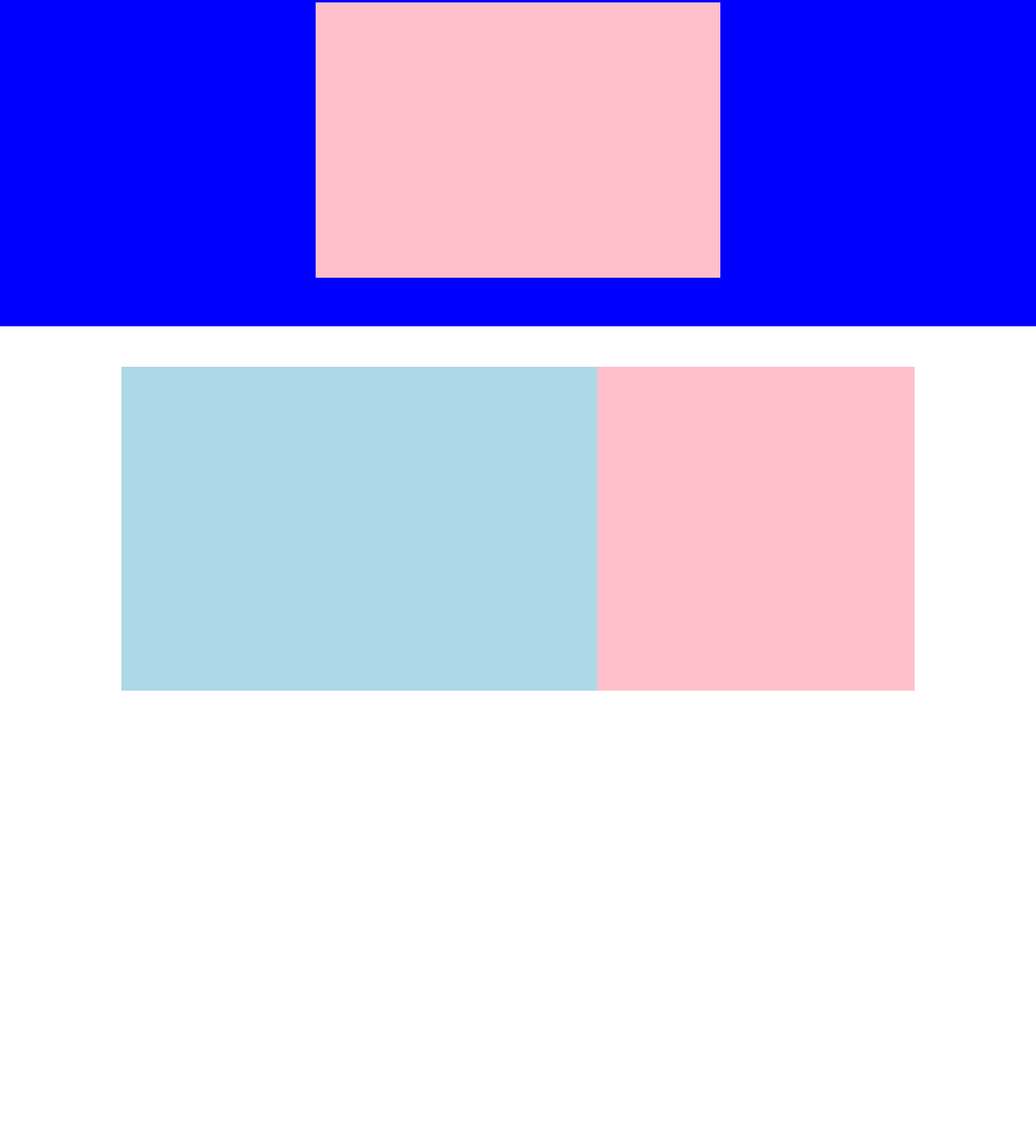
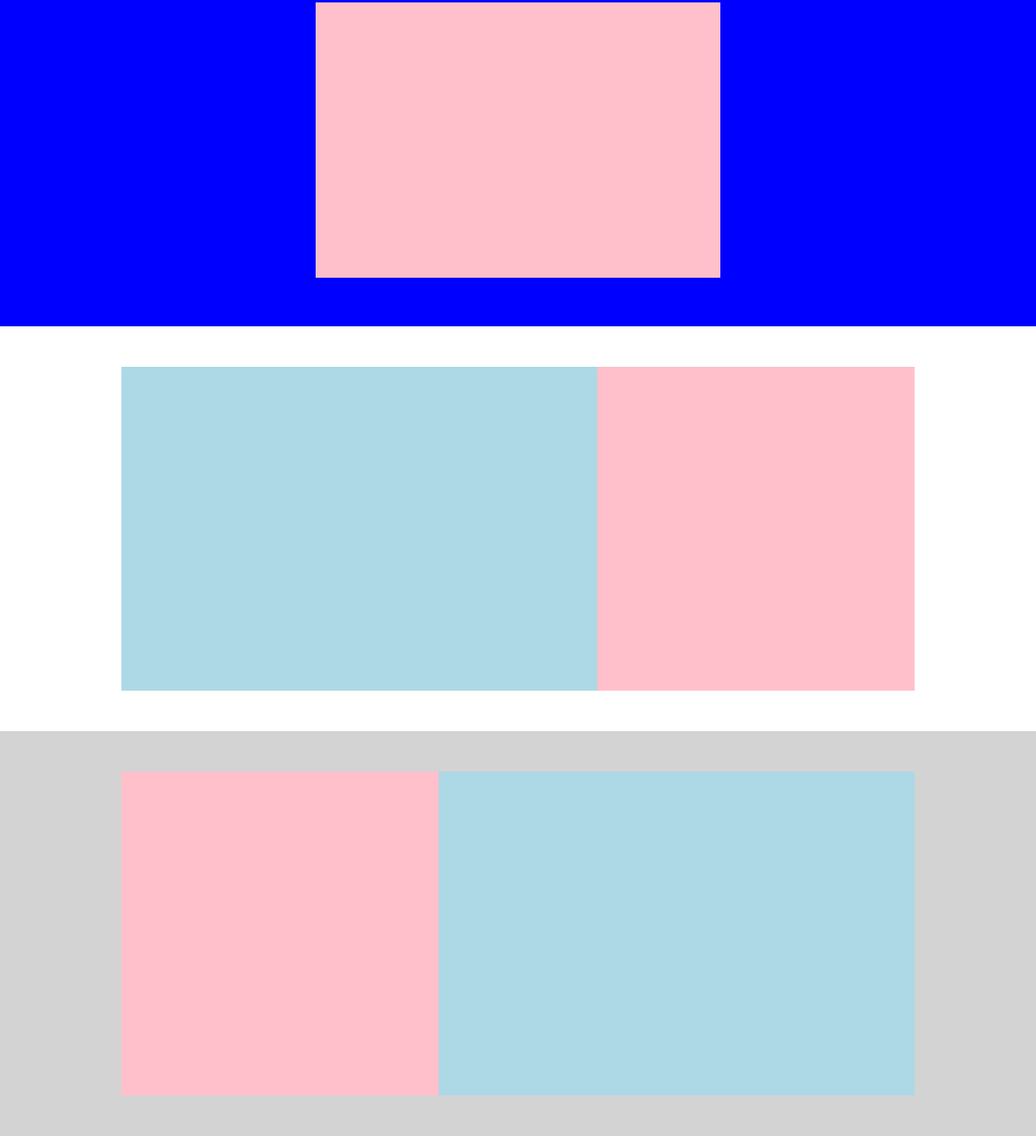
Before and after one commit to IvanoPisaniello/htmlcss-struttura-discord, a plain HTML site: page index.html in a window 1280 px wide. Shown: the part 137-1540 px from the top of the page at 81% size. Before the commit the page ends 1040 px from the top, so only its background shows below. Drawn offline with Linux system fonts and the light colour scheme.

Commit message:
added second section

```diff
--- a/index.html
+++ b/index.html
@@ -27,20 +27,30 @@
         </div>
 
     </header>
+    <!-- buttons-section -->
     <main>
         <section class="buttons-section ">
             <div class="header-buttons container">
 
             </div>
         </section>
-
-        <section class="first-section container">
-            <div class="server-section d-flex">
+        <!-- first-section -->
+        <section class="first-section ">
+            <div class="inside-section d-flex container">
                 <div class="image-left"></div>
                 <div class="text-right"></div>
             </div>
+        </section>
+        <!-- second-section -->
+        <section class="second-section bg-grey">
+            <div class="inside-section d-flex container">
+                <div class="text-right"></div>
+                <div class="image-left"></div>
+            </div>
+        </section>
+        <!-- third-section -->
 
-        </section>
+
     </main>
     <footer></footer>
 
--- a/style.css
+++ b/style.css
@@ -23,8 +23,8 @@ li {
         none;
 }
 
-.bg.grey {
-    background-color: grey;
+.bg-grey {
+    background-color: lightgrey;
 }
 
 /* header */
@@ -80,7 +80,7 @@ header {
 
 /* first-section */
 
-.server-section {
+.inside-section {
     min-height: 400px;
     padding: 50px 0;
 }
@@ -96,3 +96,5 @@ header {
     width: 40%;
     background-color: pink;
 }
+
+/* second-section */
```
